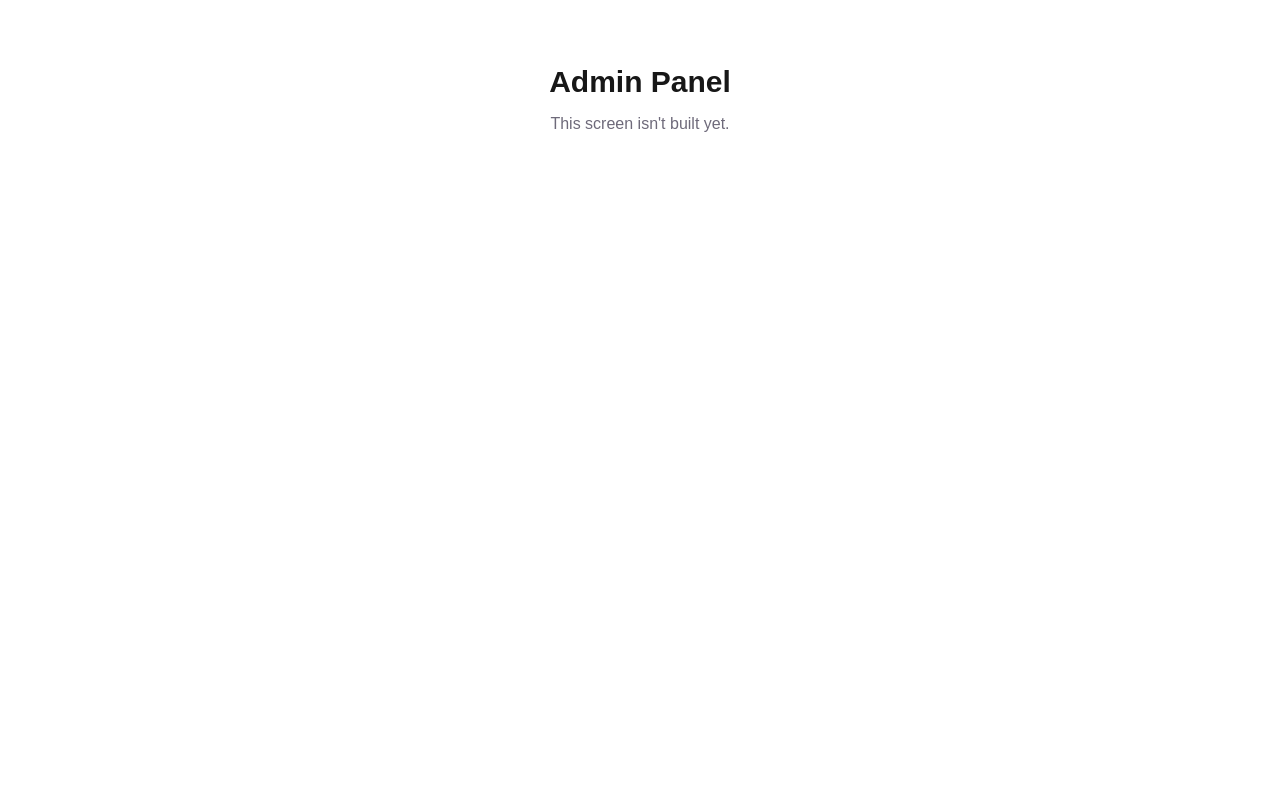
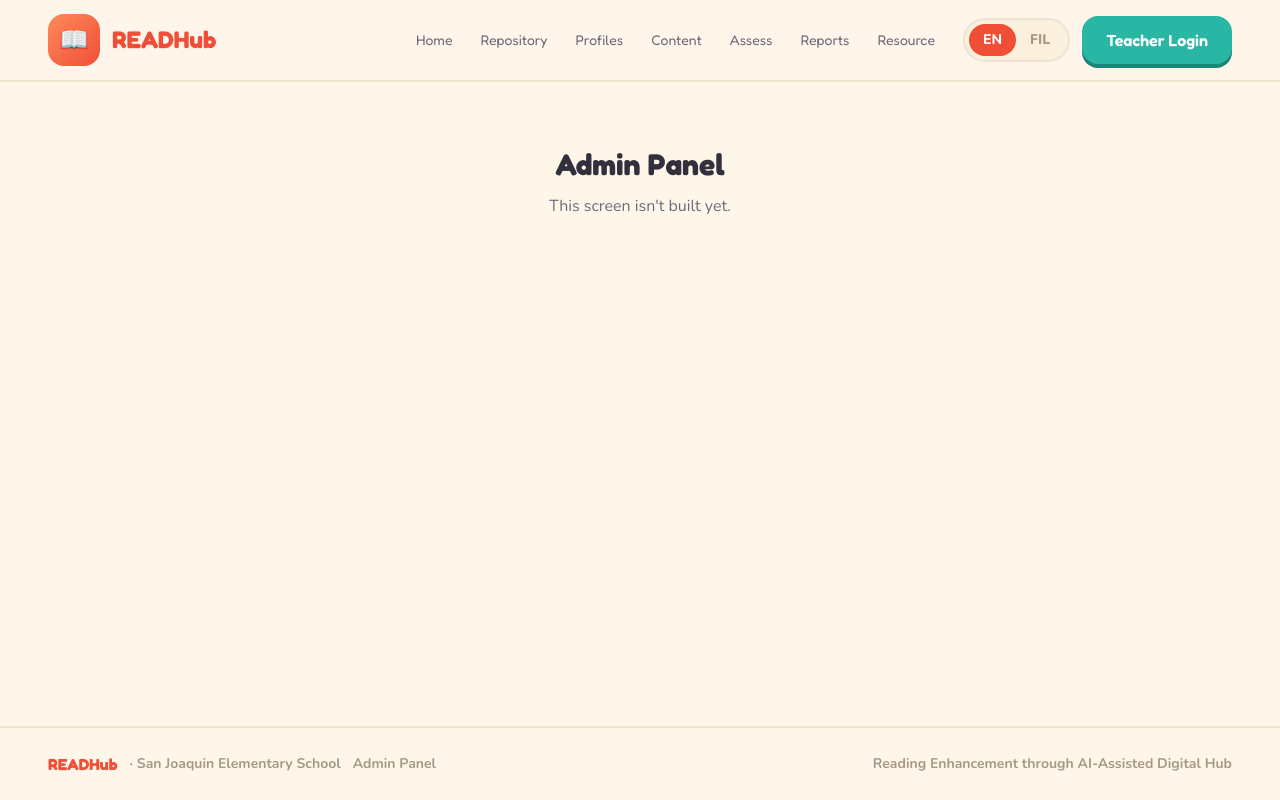
Before and after one commit to miah002/Readhub, a Next.js app: page /admin in a window 1280 px wide. Built offline with nearby package versions, Linux system fonts and the light colour scheme; no server answers.

Commit message:
feat: wire root layout with fonts, LanguageProvider, and AppShell

```diff
--- a/app/globals.css
+++ b/app/globals.css
@@ -2,26 +2,6 @@
 @tailwind components;
 @tailwind utilities;
 
-:root {
-  --background: #ffffff;
-  --foreground: #171717;
+body {
+  font-family: var(--font-nunito), sans-serif;
 }
-
-@media (prefers-color-scheme: dark) {
-  :root {
-    --background: #0a0a0a;
-    --foreground: #ededed;
-  }
-}
-
-body {
-  color: var(--foreground);
-  background: var(--background);
-  font-family: Arial, Helvetica, sans-serif;
-}
-
-@layer utilities {
-  .text-balance {
-    text-wrap: balance;
-  }
-}
--- a/app/layout.tsx
+++ b/app/layout.tsx
@@ -1,35 +1,29 @@
-import type { Metadata } from "next";
-import localFont from "next/font/local";
-import "./globals.css";
+import type { Metadata } from 'next'
+import { Fredoka, Nunito } from 'next/font/google'
+import './globals.css'
+import { LanguageProvider } from '@/lib/i18n/language-context'
+import { AppShell } from '@/components/app-shell'
+import { createClient } from '@/lib/supabase/server'
 
-const geistSans = localFont({
-  src: "./fonts/GeistVF.woff",
-  variable: "--font-geist-sans",
-  weight: "100 900",
-});
-const geistMono = localFont({
-  src: "./fonts/GeistMonoVF.woff",
-  variable: "--font-geist-mono",
-  weight: "100 900",
-});
+const fredoka = Fredoka({ subsets: ['latin'], weight: ['400', '500', '600', '700'], variable: '--font-fredoka' })
+const nunito = Nunito({ subsets: ['latin'], weight: ['400', '600', '700', '800'], style: ['normal', 'italic'], variable: '--font-nunito' })
 
 export const metadata: Metadata = {
-  title: "Create Next App",
-  description: "Generated by create next app",
-};
+  title: 'READHub',
+  description: 'Reading Enhancement through AI-Assisted Digital Hub',
+}
 
-export default function RootLayout({
-  children,
-}: Readonly<{
-  children: React.ReactNode;
-}>) {
+export default async function RootLayout({ children }: { children: React.ReactNode }) {
+  const supabase = createClient()
+  const { data: { user } } = await supabase.auth.getUser()
+
   return (
     <html lang="en">
-      <body
-        className={`${geistSans.variable} ${geistMono.variable} antialiased`}
-      >
-        {children}
+      <body className={`${fredoka.variable} ${nunito.variable} font-sans bg-cream text-ink`}>
+        <LanguageProvider>
+          <AppShell loggedIn={!!user}>{children}</AppShell>
+        </LanguageProvider>
       </body>
     </html>
-  );
+  )
 }
--- /dev/null
+++ b/components/app-shell.tsx
@@ -0,0 +1,25 @@
+'use client'
+import { useRouter } from 'next/navigation'
+import { NavHeader } from './nav-header'
+import { Footer } from './footer'
+import { createClient } from '@/lib/supabase/client'
+import type { ReactNode } from 'react'
+
+export function AppShell({ loggedIn, children }: { loggedIn: boolean; children: ReactNode }) {
+  const router = useRouter()
+
+  async function handleLogout() {
+    const supabase = createClient()
+    await supabase.auth.signOut()
+    router.push('/')
+    router.refresh()
+  }
+
+  return (
+    <div className="min-h-screen flex flex-col">
+      <NavHeader loggedIn={loggedIn} onLogout={handleLogout} />
+      <div className="flex-1">{children}</div>
+      <Footer />
+    </div>
+  )
+}
```
Also changed, not shown: 1 other file (tests, documents, lock files or other folders).
